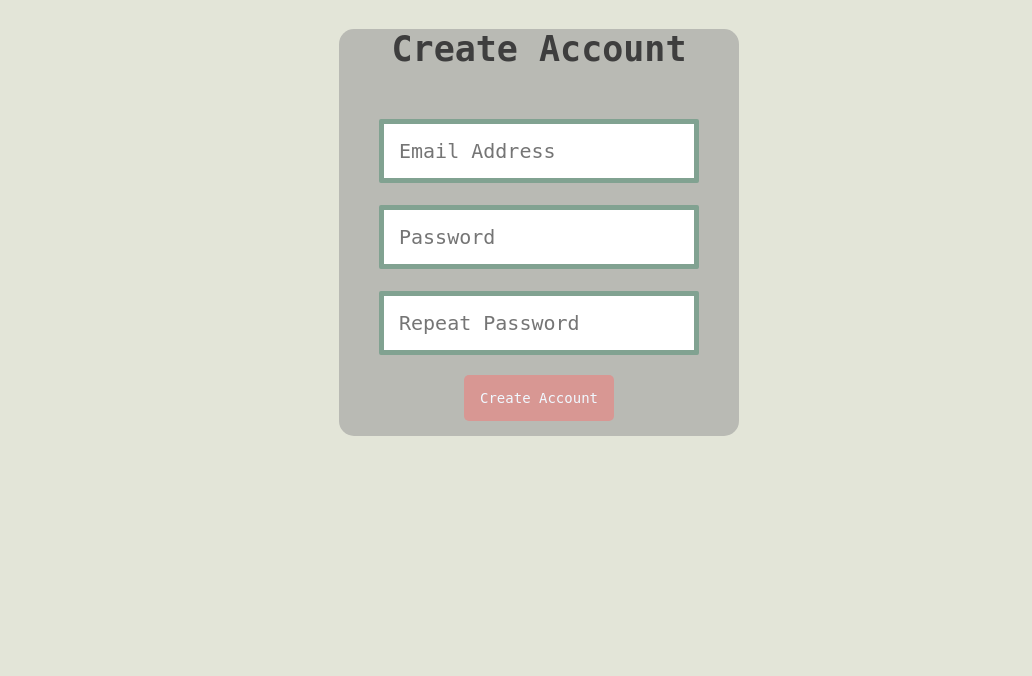
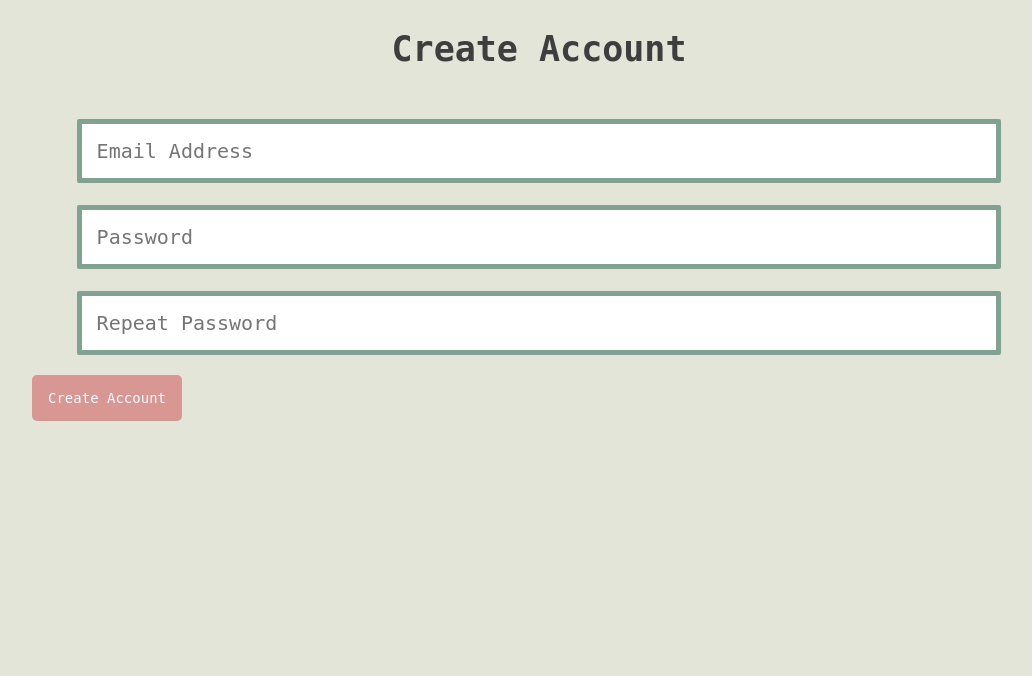
Before and after one commit to Alterex1/Small-Project, a PHP site: page /create.php in a window 1280 px wide. Shown: the top 676 px of the page, without its empty margins (101-1133 px from the left). Run offline with PHP 8.4, Linux system fonts and the light colour scheme.

Commit message:
Add files via upload

```diff
--- a/create.php
+++ b/create.php
@@ -2,22 +2,22 @@
 <html>
 <head>
     <title> Digital Rolodex </title>
-    <script type="text/javascript" src="code.js"></script>
+    <script type="text/javascript" src="backend.js"></script>
     <link rel="stylesheet" type="text/css" href="createStyle.css">
 </head>
 <body>
-    <div class="form-container">
-        <form action="create.php" method="post">
+    <div id="registerDiv">
             <h2 style="font-family: monospace;">Create Account</h2>
 
             <input type="text" name="email" placeholder="Email Address" style="font-family: monospace;"><br>
 
             <input type="password" name="password" placeholder="Password" style="font-family: monospace;"><br>
 
-            <input type="password" name="rpassword" placeholder="Repeat Password" style="font-family: monospace;"><br>
-            <button type="submit" style="font-family: monospace;" onclick="addUser();"> Create Account </button>
+            <input type="password" name="password" placeholder="Repeat Password" style="font-family: monospace;"><br>
+
+            <button type="submit" style="font-family: monospace;" onclick="addUser()"> Create Account </button>
+
             <span id="addUserResult"></span>
-        </form>
     </div>
 </body>
 </html>
```
